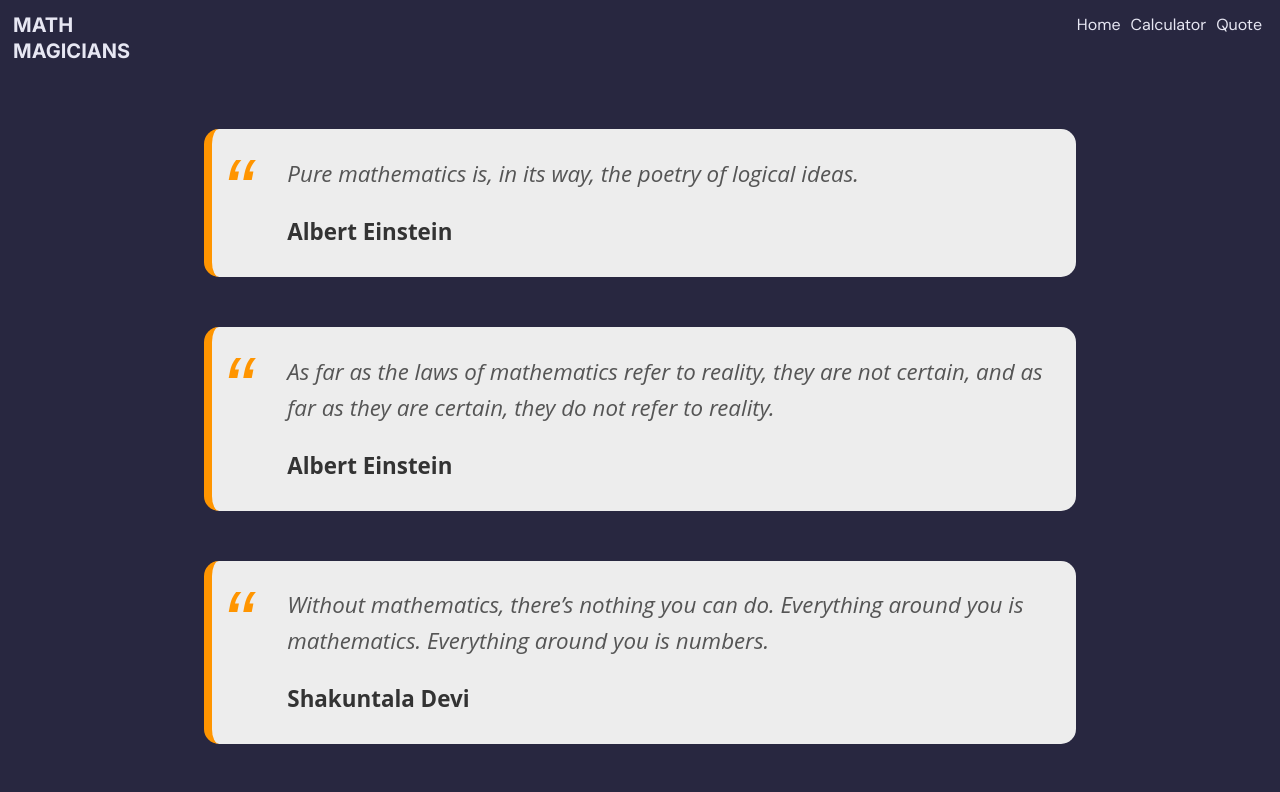
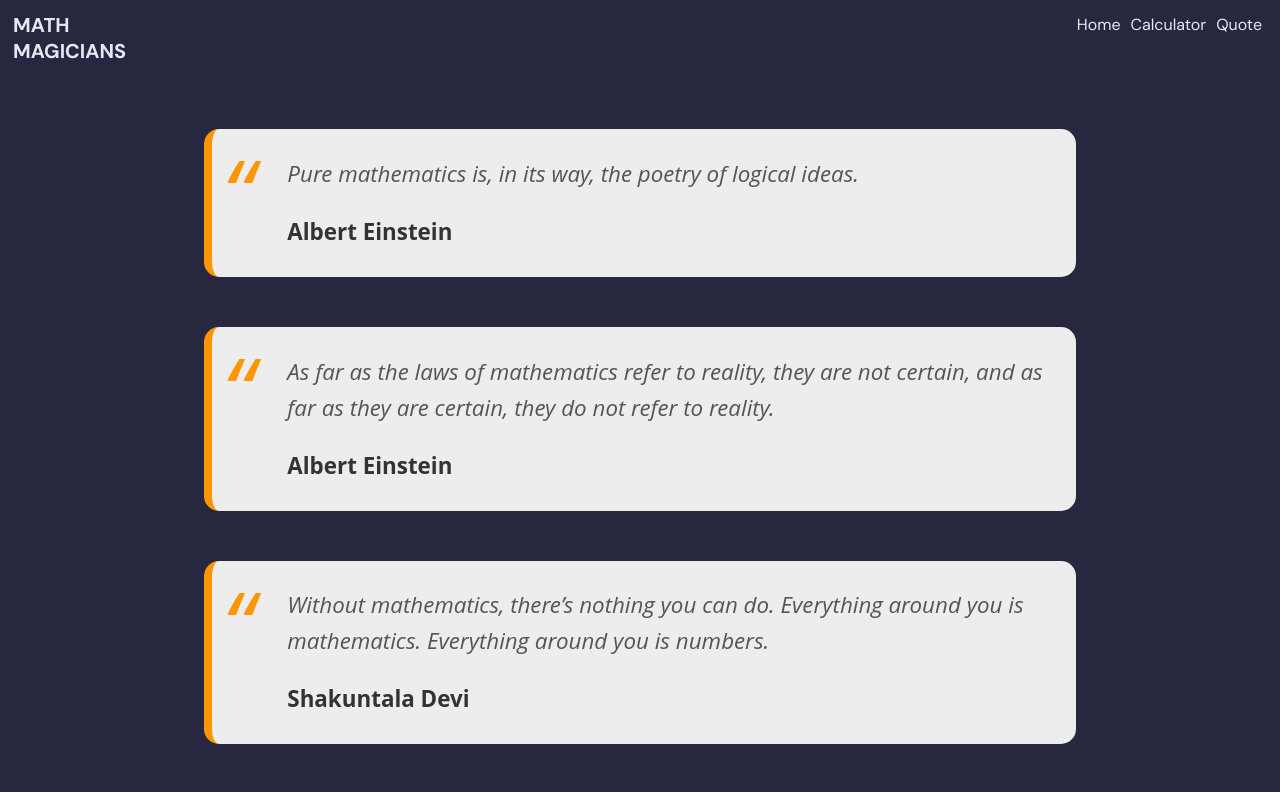
Before and after one commit to shadrxcc/math-magicians, a React (Create React App) app: page /quote in a window 1280 px wide. Shown: the top 792 px of the page. Built offline with nearby package versions, Linux system fonts and the light colour scheme.

Commit message:
refactor code

```diff
--- a/src/index.css
+++ b/src/index.css
@@ -50,7 +50,6 @@ a:hover {
 }
 
 .logo {
-  font-family: 'Inter', sans-serif;
   font-size: 20px;
   font-weight: bold;
   will-change: filter;
@@ -162,7 +161,8 @@ a.BTN {
 }
 
 .otro-blockquote::before {
-  font-family:Arial;
+  font-family:Open Sans;
+  font-style:italic;
   content: "\201C";
   color:#ff9500;
   font-size:4em;
--- a/src/pages/quote.js
+++ b/src/pages/quote.js
@@ -18,7 +18,7 @@ const Quote = () => {
         <blockquote className="otro-blockquote fadeInBottom">
           Without mathematics, there’s nothing you can do. Everything around you
           is mathematics. Everything around you is numbers.
-          <span>Shakuntala Devi</span>
+          <span className="author">Shakuntala Devi</span>
         </blockquote>
 
         <blockquote className="otro-blockquote fadeInBottom">
```
